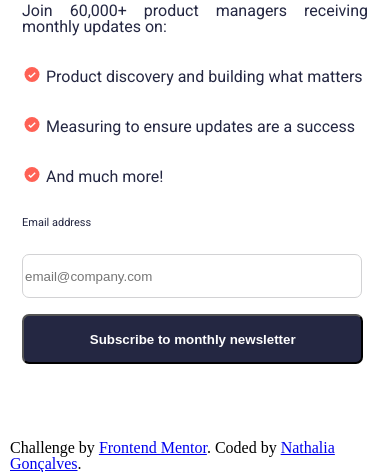
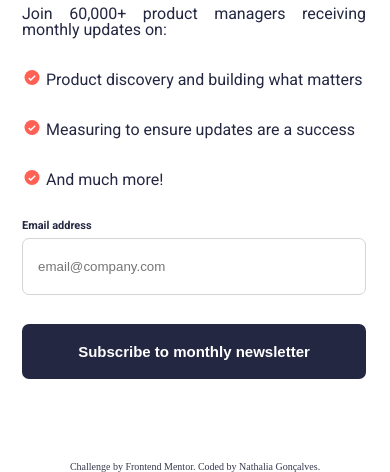
Before and after one commit to GoncalvesNath/newsletter-signup, a plain HTML site: page index.html in a window 390 px wide. Shown: the part 372-844 px from the top of the page. Drawn offline with Linux system fonts and the light colour scheme.

Commit message:
finalização da estilização responsiva versão mobile

```diff
--- a/index.html
+++ b/index.html
@@ -13,6 +13,7 @@
 
   <link rel="stylesheet" href="./styles/reset.css">
   <link rel="stylesheet" href="./styles/style.css">
+  <link rel="stylesheet" href="./styles/media-query.css">
 
   <title>Newsletter sign-up form with success message</title>
 
@@ -31,8 +32,9 @@
     <article>
       <section>
         <img class="img-login-mobile" src="./assets/images/illustration-sign-up-mobile.svg" alt="">
-        <h1>Stay updated!</h1>
+
         <div class="form-container">
+          <h1>Stay updated!</h1>
           <p>Join 60,000+ product managers receiving monthly updates on:</p>
           <p><svg xmlns="http://www.w3.org/2000/svg" width="20" height="15" viewBox="0 0 21 21">
               <g fill="none">
@@ -58,13 +60,13 @@
             And much more!
           </p>
           <form action="login" method="post" autocomplete="on">
-            <label for="email-label">Email address</label><br>
+            <label for="email-label">Email address</label>
             <input class="email-input" type="email" placeholder="email@company.com"></input><br>
             <input class="btn-submit" type="submit" value="Subscribe to monthly newsletter">
           </form>
         </div>
+        <!-- Sign-up form end -->
 
-        <!-- Sign-up form end -->
         <!-- Success message start
         Thanks for subscribing!
         A confirmation email has been sent to ash@loremcompany.com.
--- a/styles/style.css
+++ b/styles/style.css
@@ -8,8 +8,14 @@
     /* fonts */
     --font-family: "Roboto", sans-serif;
 }
+section{
+    display: flex;
+    flex-direction: column;
+    width: 100%;
+    height: 100%;
+}
 
-article {
+main {
     width: 100%;
     height: 100%;
     background-color: var(--white);
@@ -18,17 +24,16 @@ article {
     position: absolute;
 
 }
-section{
-    height: 80%;
-}
+
 .img-login-mobile{
-    width: 100%;
+    width: 98vw;
 }
 
 .form-container {
     display: flex;
     flex-direction: column;
-    padding: 22px;
+    margin: 22px;
+    padding-right: 2px;
     gap: 2em;
 }
 
@@ -37,7 +42,7 @@ h1 {
     font-size: 35px;
     font-weight: 700;
     color:var(--dark-slate-grey);
-    margin: 20px 20px 0;
+    /* margin: 20px 20px 0; */
 
 }
 
@@ -54,44 +59,57 @@ p{
 form{
     display: flex;
     flex-direction: column;
-    width: 22em;
-    /* gap: 0.5em; */
+    /* align-items: center; */
+    gap: 0.4rem;
+    border-radius: 7px;
 }
 
 label {
     font-family: var(--font-family);
     font-size: 11px;
-    font-weight: 400;
+    font-weight: 700;
     color: var(--dark-slate-grey);
-    margin-bottom: 10px;
+    text-align: start;
 }
 
 form > input{
+    display: flex;
+    justify-content: center;
     border-radius: 7px;
+
 }
 
 .email-input{
 
-    border: 1px solid #d2d2d4;
-    width: 95%;
-    height: 40px;
-    text-align: justify;
+    border: 1px solid #D4D4D4;
+    height: 55px;
     outline: none;
+    padding: 0 0 0 15px;
 }
 
 
 .btn-submit{
-    display: block;
+    font-size: 15px;
     font-weight: bold;
-    width: 97%;
-    height: 50px;
+    border: none;
+    width: 100%;
+    height: 55px;
     background-color:  var(--dark-slate-grey) ;
     color: var(--white);
+    padding: 0;
 }
 
 footer{
-    width: 90%;
+    text-align: center;
+    text-decoration: none;
+    color: var(--charcoal-grey);
+    font-size: 10px;
+    width: 100%;
     position: absolute;
     bottom: 0;
-    margin-left: 10px;
+    /* margin-left: 10px; */
 }
+a{
+    text-decoration: none;
+    color: var(--charcoal-grey);
+}
```
